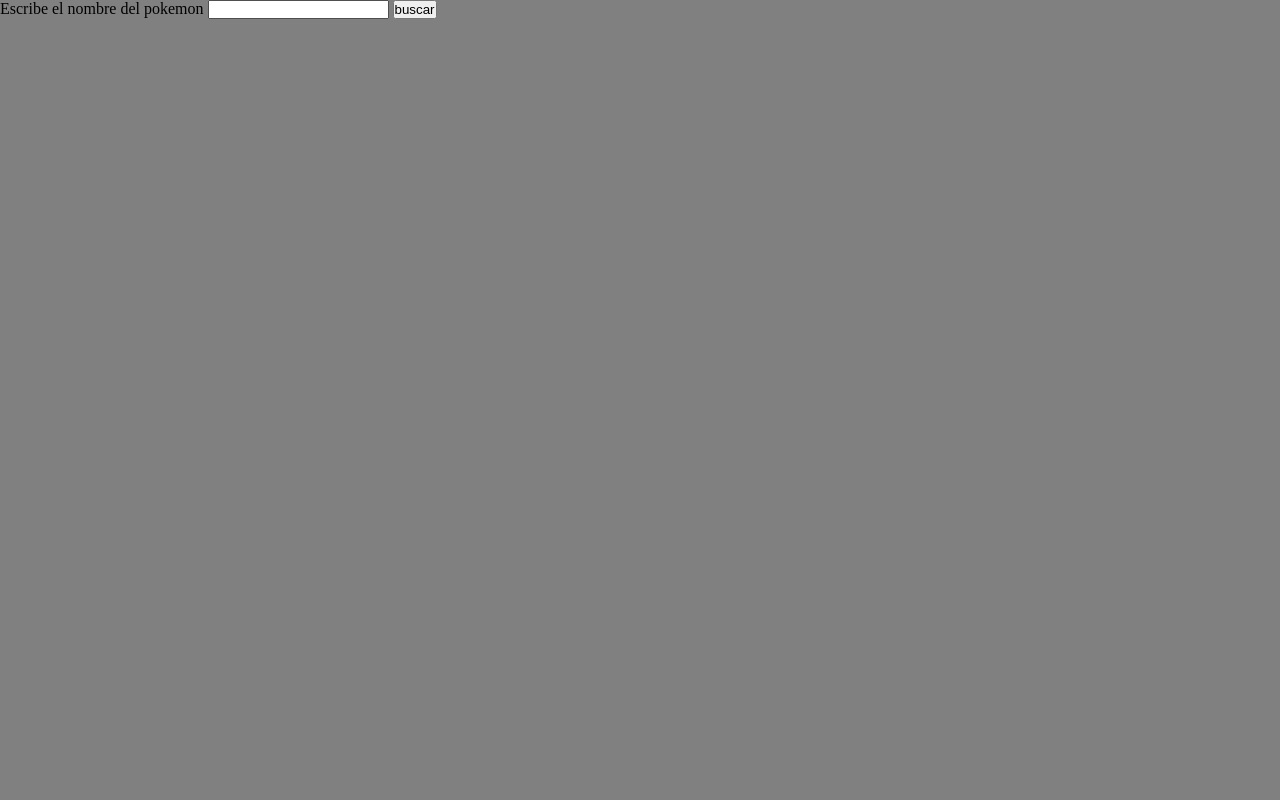
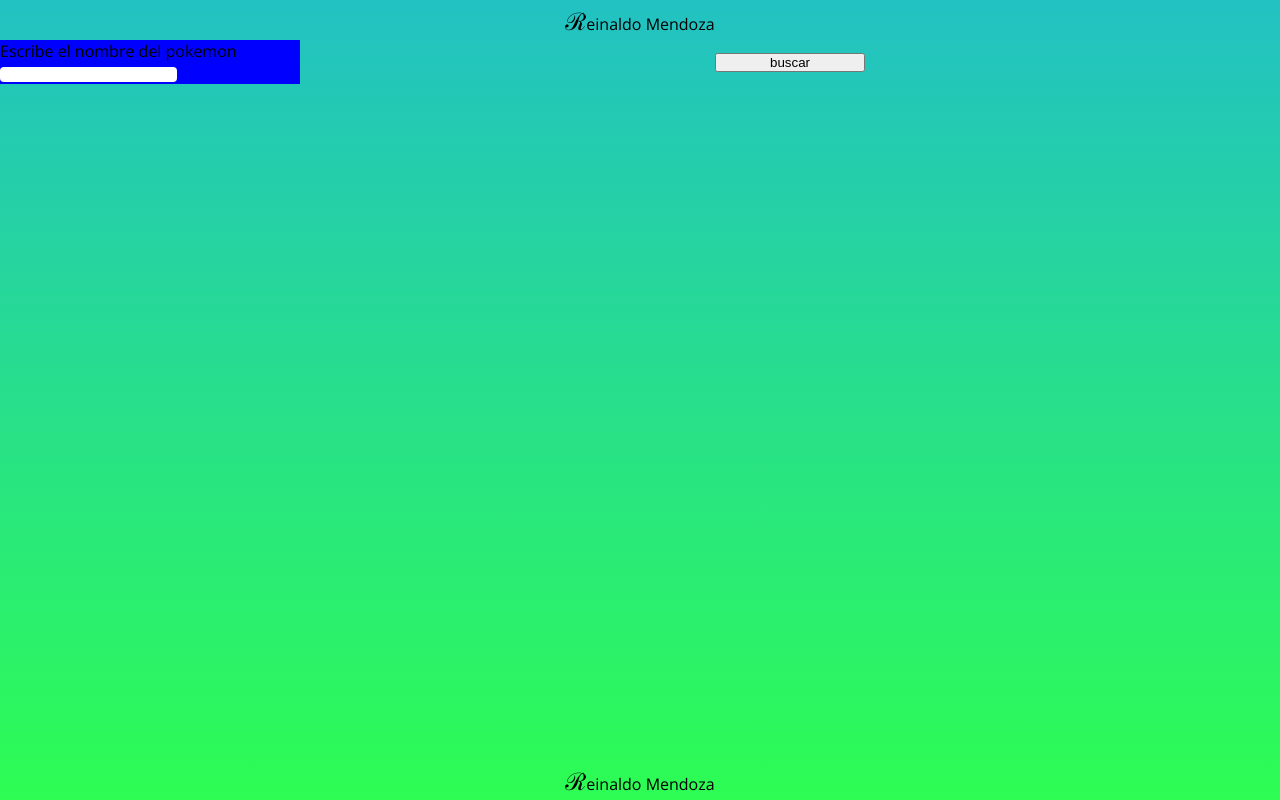
Before and after one commit to reymarmendoza/pokemonShadow, a PHP site: page / in a window 1280 px wide. Run offline with PHP 8.4, Linux system fonts and the light colour scheme.

Commit message:
Conexion al repositorio remoto

```diff
--- a/index.css
+++ b/index.css
@@ -1,9 +1,69 @@
+:root {
+	--headerHeight: 4rem;
+	--footerHeight: 4rem;
+}
+
 * {
 	margin: 0;
 	padding: 0;
 	box-sizing: border-box;
 }
 
+html {
+	font-size: 62.5%;
+	font-family: 'Open Sans', sans-serif;
+}
+
 body {
-	background: gray;
+	width: 100%;
+	height: 100vh;
+	font-size: 1.6rem;
+	background: rgb(34,193,195);
+	background: linear-gradient(180deg, rgba(34,193,195,1) 0%, rgba(45,253,83,1) 100%);
 }
+
+header {
+	height: var(--headerHeight);
+}
+
+main {
+	min-height : calc(100vh - (var(--headerHeight) + var(--footerHeight)));
+}
+
+form {
+	display: grid;
+	place-items: center;
+	grid-template-columns: auto 1fr auto;
+}
+
+.formBox {
+	/* position: relative; */
+	width: 30rem;
+	background: blue;
+}
+
+.formBox input {
+	border: 0;
+	border-radius: 0.4rem;
+	/* position: relative; */
+
+}
+
+form input[type='submit'] {
+	width: 15rem;
+}
+
+footer {
+	width: 100%;
+	height: var(--footerHeight);
+}
+
+.signature {
+	font-size: 2.4rem;
+}
+
+.centerTitle {
+	display: flex;
+	justify-content: center;
+	align-items: center;
+}
--- a/index.html
+++ b/index.html
@@ -5,16 +5,27 @@
 	<meta http-equiv="X-UA-Compatible" content="IE=edge">
 	<meta name="viewport" content="width=device-width, initial-scale=1.0">
 	<title>PokeGuess</title>
+	<link rel="preconnect" href="https://fonts.googleapis.com">
+	<link rel="preconnect" href="https://fonts.gstatic.com" crossorigin>
+	<link href="https://fonts.googleapis.com/css2?family=Open+Sans:wght@300;400&display=swap" rel="stylesheet">
 	<link rel='stylesheet' href='index.css'>
 </head>
 <body>
+	<header class='centerTitle'>
+		<p><span class='signature'>&#8475;</span>einaldo Mendoza</p>
+	</header>
+	<main>
 		<form action='#'>
-		<label for='userGuess'>
+			<label for='userGuess' class='formBox'>
 				<span>Escribe el nombre del pokemon</span>
 				<input type='text' id='userGuess'/>
 			</label>
 			<input type='submit' value='buscar' id='search'/>
 		</form>
 		<script type='text/javascript' src='index.js'></script>
+	</main>
+	<footer class='centerTitle'>
+		<p><span class='signature'>&#8475;</span>einaldo Mendoza</p>
+	</footer>
 </body>
 </html>
```
Lines whose indentation alone changed are shown as unchanged.
